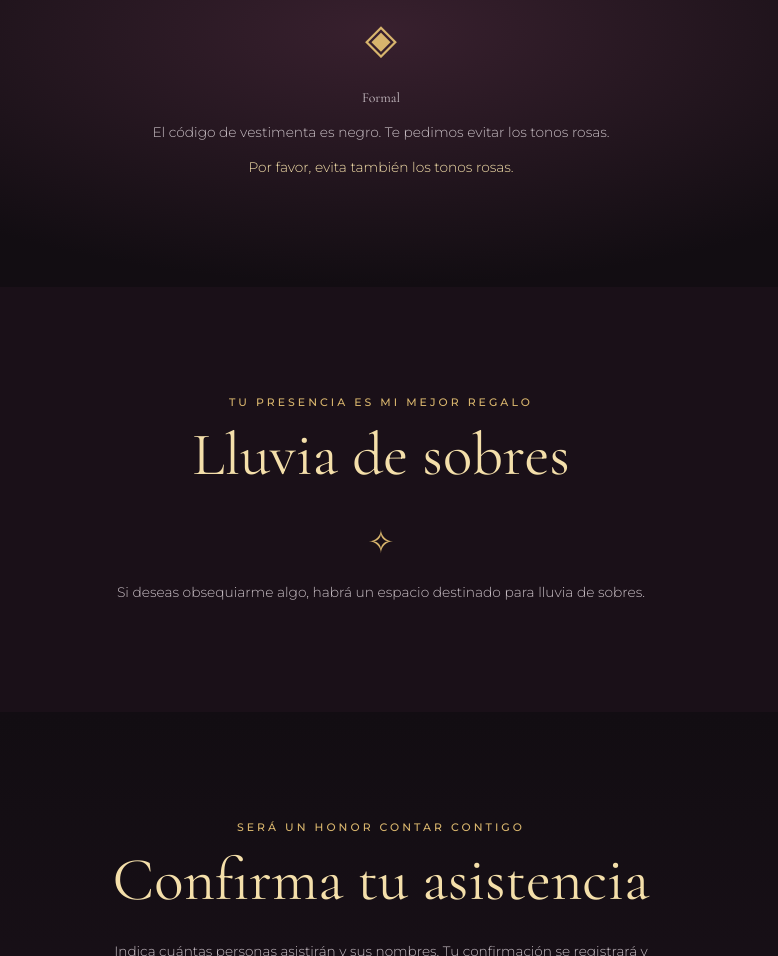
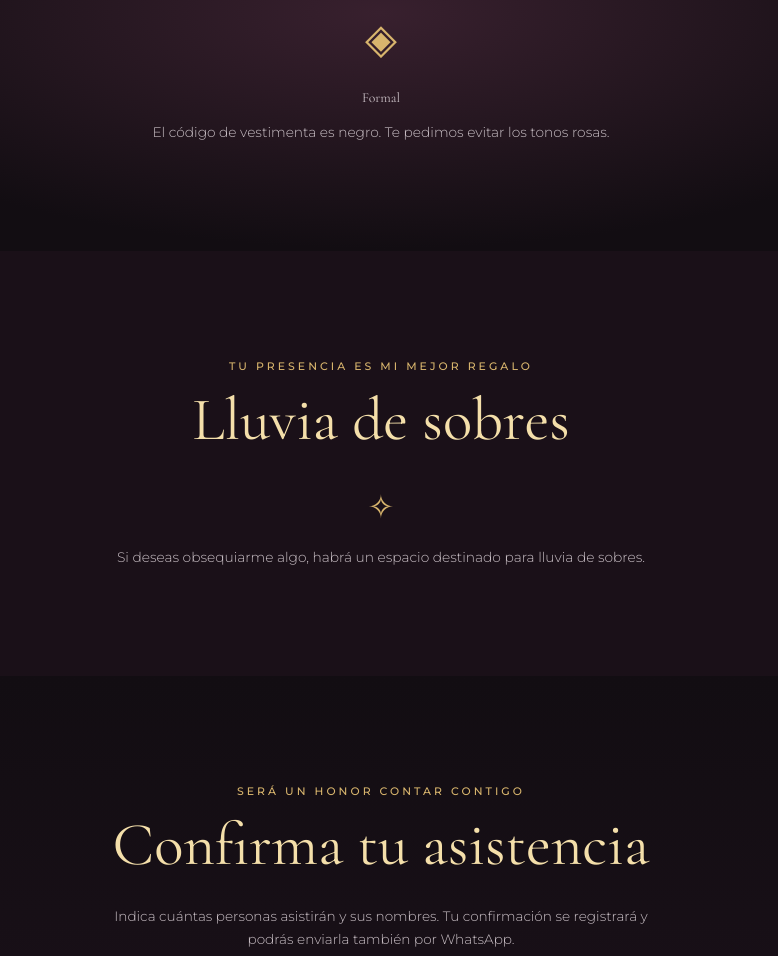
Before and after one commit to Jamontoya90/xv-Grethell, a plain HTML site: page index.html in a window 1280 px wide. Shown: the part 3586-4542 px from the top of the page, without its empty margins (259-1037 px from the left). Drawn offline with nearby package versions, Linux system fonts and the light colour scheme.

Commit message:
Update index.html

```diff
--- a/index.html
+++ b/index.html
@@ -114,7 +114,6 @@
       <div class="dress-icon">◈</div>
       <p class="dress-code">Formal</p>
       <p>El código de vestimenta es negro. Te pedimos evitar los tonos rosas.</p>
-      <p class="dress-note">Por favor, evita también los tonos rosas.</p>
     </section>
 
     <section class="gift-section section reveal">
```
